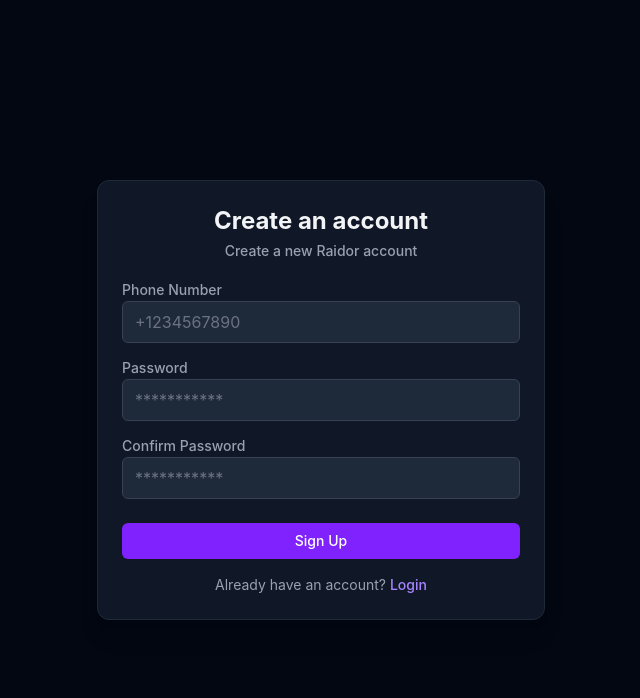
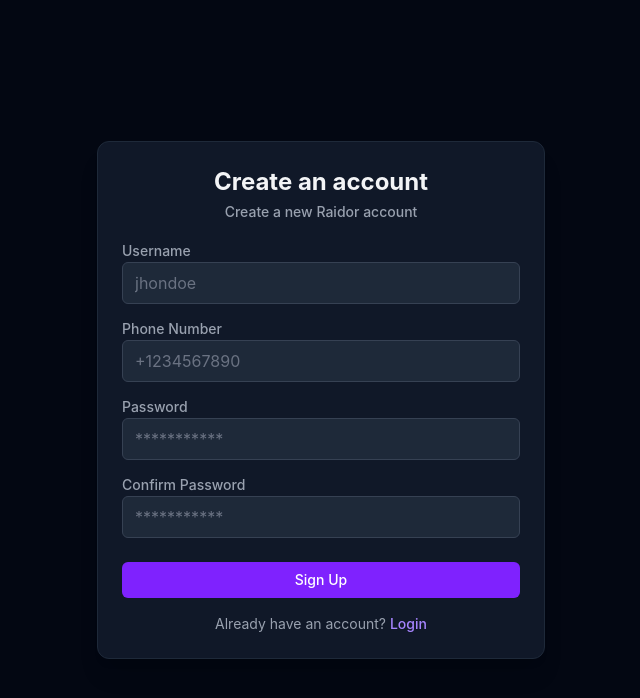
Before and after one commit to sasa0xx/raidor, a React (Vite) app: page /signup in a window 1280 px wide. Shown: the top 698 px of the page, without its empty margins (319-959 px from the left). Built offline with nearby package versions, Linux system fonts and the light colour scheme; no server answers; the database is empty.

Commit message:
feat: add PublicRoute auto-redirects and profiles table setup

```diff
--- a/src/App.tsx
+++ b/src/App.tsx
@@ -5,14 +5,36 @@ import { SignUp } from "./pages/SignUp"
 import { BrowserRouter, Routes, Route, Navigate } from "react-router-dom"
 import { AuthProvider } from "./context/AuthContext"
 import { ProtectedRoute } from "./components/ProtectedRoute"
+import { PublicRoute } from "./components/PublicRoute"
+import { useEffect } from "react"
+import { supabase } from "./lib/supabase"
 
 function App() {
+  useEffect(() => {
+    async function fetchProfiles() {
+      const { data, error } = await supabase.from('profiles').select('*');
+      console.log('--- PROFILES TABLE CONTENT ---');
+      console.log('Data:', data);
+      console.log('Error:', error);
+    }
+
+    fetchProfiles();
+  }, []);
   return (
     <AuthProvider>
       <BrowserRouter>
         <Routes>
-          <Route path="/login" element={<Login />} />
-          <Route path="/signup" element={<SignUp />} />
+          {/* Public Routes */}
+          <Route path="/login" element={
+            <PublicRoute>
+              <Login />
+            </PublicRoute>
+          } />
+          <Route path="/signup" element={
+            <PublicRoute>
+              <SignUp />
+            </PublicRoute>
+          } />
 
           {/* Protexted Routes */}
           <Route
--- /dev/null
+++ b/src/components/PublicRoute.tsx
@@ -0,0 +1,20 @@
+import { Navigate, type Navigation } from "react-router-dom";
+import { useAuth } from "../context/AuthContext"
+
+export function PublicRoute({ children }: { children: React.ReactNode }) {
+  const { user, loading } = useAuth();
+
+  if (loading) {
+    return (
+      <div className="flex min-h-screen items-center justify-center bg-gray-950 text-gray-400">
+        Loading...
+      </div>
+    );
+  }
+
+  if (user) {
+    return <Navigate to="/" replace />
+  }
+
+  return <>{children}</>
+}
--- a/src/context/AuthContext.tsx
+++ b/src/context/AuthContext.tsx
@@ -9,8 +9,7 @@ interface AuthContextType {
 }
 
 const AuthContext = createContext<AuthContextType>({
-  user: null,
-  session: null,
+  user: null, session: null,
   loading: false,
 })
 
--- a/src/pages/SignUp.tsx
+++ b/src/pages/SignUp.tsx
@@ -9,6 +9,7 @@ export function SignUp() {
   const [step, setStep] = useState<'signup' | 'verify'>('signup');
 
   const [phone, setPhone] = useState('');
+  const [username, setUsername] = useState('');
   const [password, setPassword] = useState('');
   const [confirmPassword, setConfirmPassword] = useState('');
   const [otp, setOtp] = useState('');
@@ -31,6 +32,7 @@ export function SignUp() {
       const { data, error: signUpError } = await supabase.auth.signUp({
         phone,
         password,
+        options: { data: { username: username } }
       });
 
       if (signUpError) {
@@ -83,6 +85,17 @@ export function SignUp() {
 
         {step === 'signup' ? (
           <form onSubmit={handleSignUp} className="flex flex-col gap-y-3">
+            <div>
+              <label className="text-sm font-medium text-gray-400">Username</label>
+              <Input
+                placeholder="jhondoe"
+                type="text"
+                value={username}
+                onChange={(e) => setUsername(e.target.value)}
+                required
+              />
+            </div>
+
             <div>
               <label className="text-sm font-medium text-gray-400">Phone Number</label>
               <Input
```
